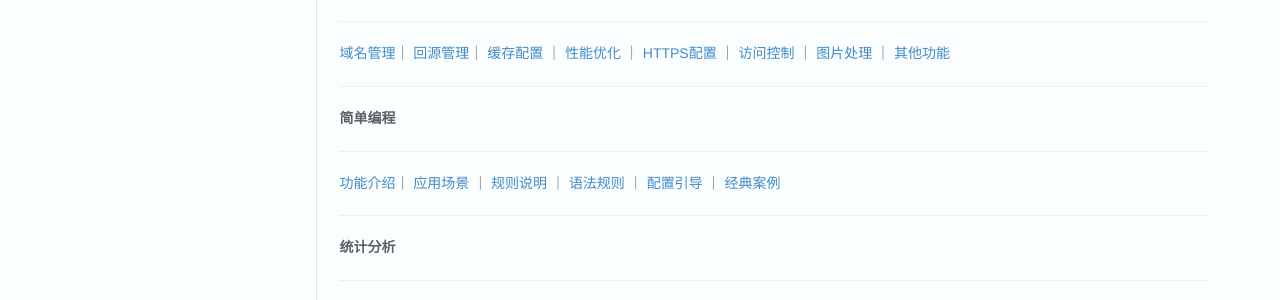
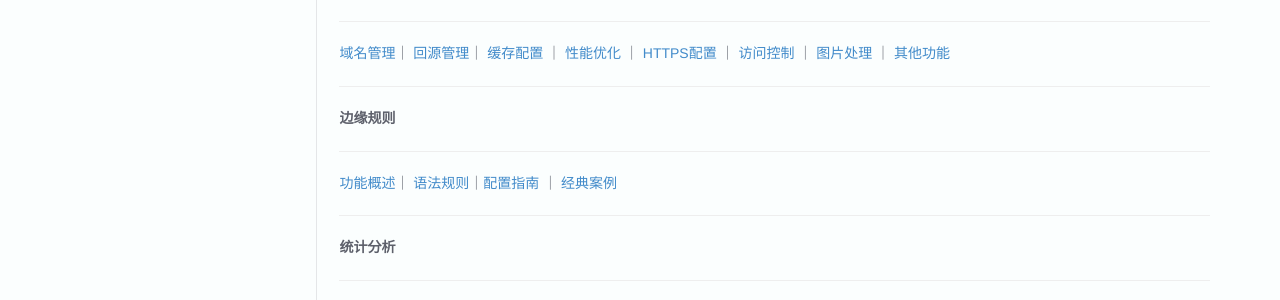
Before and after one commit to upyun/docs, an MkDocs documentation site: the page built from sources/cdn/index.md, in a window 1280 px wide. Shown: the part 728-1028 px from the top of the page. Built offline with MkDocs 1.6.1, drawn with Linux system fonts in a browser that asks for light colours; old or Windows-style settings are respelled for this version of MkDocs.

Commit message:
Update index.md

```diff
--- a/sources/cdn/index.md
+++ b/sources/cdn/index.md
@@ -37,11 +37,11 @@
 
 ----------
 
-**简单编程**
+**边缘规则**
 
 ----------
 
-[功能介绍](https://docs.upyun.com/cdn/rewrite/#_1)｜ [应用场景](https://docs.upyun.com/cdn/rewrite/#_2) ｜ [规则说明](https://docs.upyun.com/cdn/rewrite/#_6) ｜ [语法规则](https://docs.upyun.com/cdn/rewrite/#_10) ｜ [配置引导](https://docs.upyun.com/cdn/rewrite/#_14) ｜ [经典案例](https://docs.upyun.com/cdn/rewrite/#_15)
+[功能概述](https://docs.upyun.com/cdn/edgerules/#_1)｜ [语法规则](https://docs.upyun.com/cdn/edgerules/#_6)｜[配置指南](https://docs.upyun.com/cdn/edgerules/#_10) ｜ [经典案例](https://docs.upyun.com/cdn/edgerules/#_16)
 
 ----------
 
```
